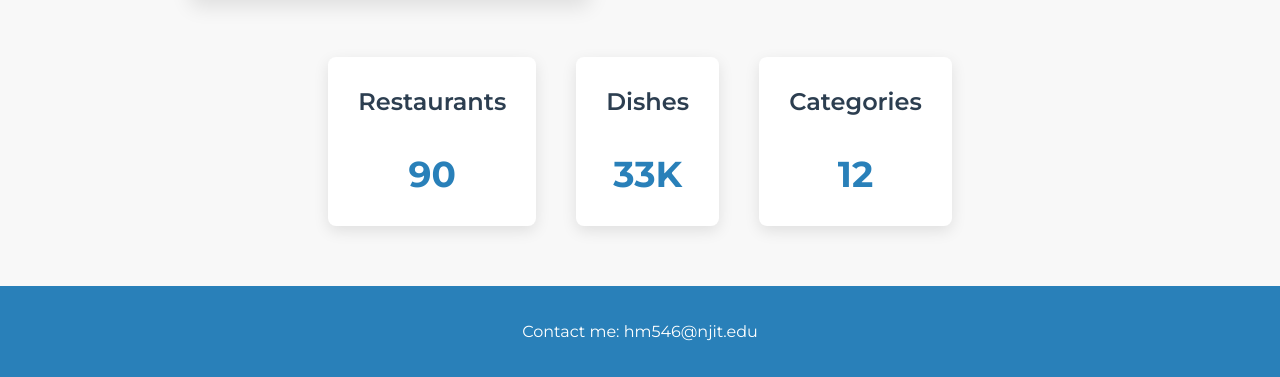
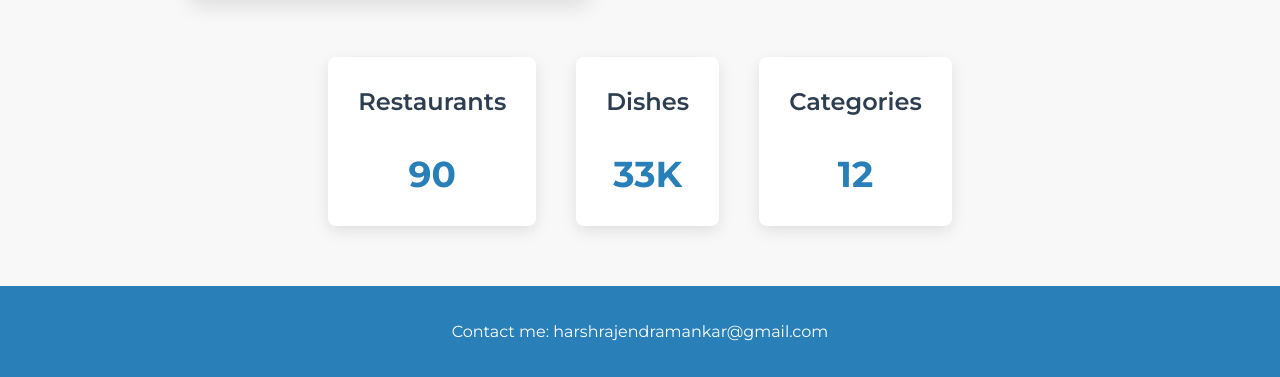
Before and after one commit to hmankar01/PowerBI-Food-Analytics-, a plain HTML site: page index.html in a window 1280 px wide. Shown: the part 551-928 px from the top of the page. Drawn offline with Linux system fonts and the light colour scheme.

Commit message:
Update index.html
updated email

```diff
--- a/index.html
+++ b/index.html
@@ -34,7 +34,7 @@
         </section>
     </main>
     <footer>
-        <p>Contact me: hm546@njit.edu</p>
+        <p>Contact me: harshrajendramankar@gmail.com</p>
     </footer>
 </body>
 </html>
```
